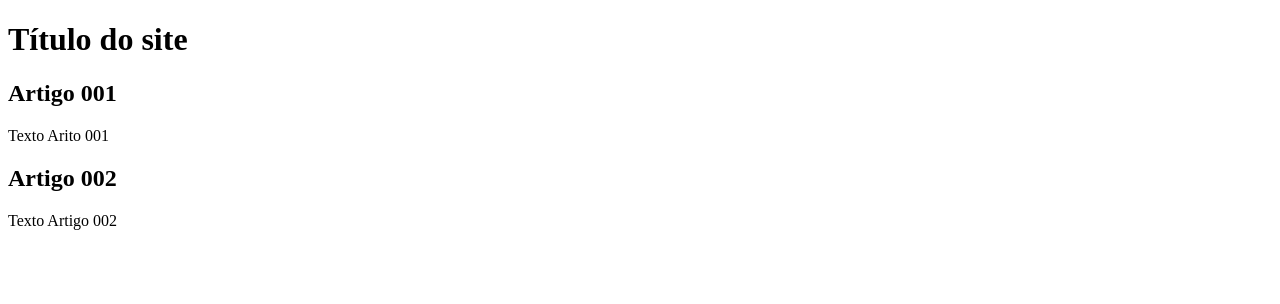
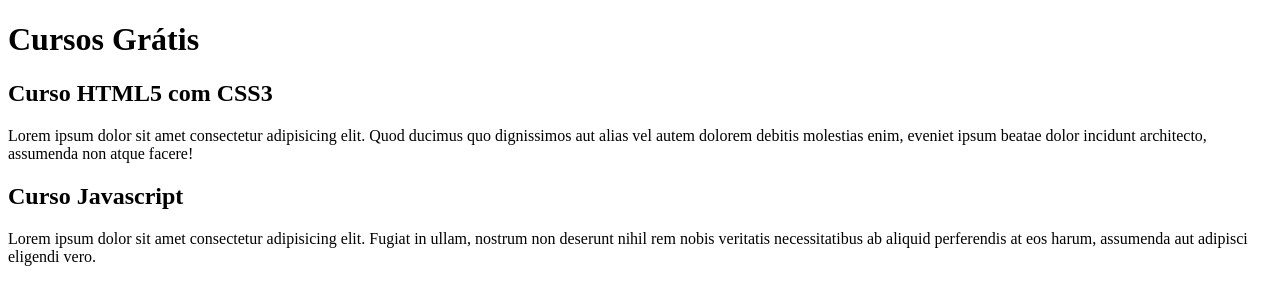
Before and after one commit to VTMarinho/projeto-sitee, a plain HTML site: page index.html in a window 1280 px wide. Drawn offline with Linux system fonts and the light colour scheme.

Commit message:
Comecei a escrever conteudo

```diff
--- a/index.html
+++ b/index.html
@@ -8,15 +8,15 @@
 <body>
     <main>
         <header>
-            <h1>Título do site</h1>
+            <h1>Cursos Grátis</h1>
         </header>
         <article>
-            <h2>Artigo 001</h2>
-            <p>Texto Arito 001</p>
+            <h2>Curso HTML5 com CSS3</h2>
+            <p>Lorem ipsum dolor sit amet consectetur adipisicing elit. Quod ducimus quo dignissimos aut alias vel autem dolorem debitis molestias enim, eveniet ipsum beatae dolor incidunt architecto, assumenda non atque facere!</p>
         </article>
         <article>
-            <h2>Artigo 002</h2>
-            <p>Texto Artigo 002</p>
+            <h2>Curso Javascript</h2>
+            <p>Lorem ipsum dolor sit amet consectetur adipisicing elit. Fugiat in ullam, nostrum non deserunt nihil rem nobis veritatis necessitatibus ab aliquid perferendis at eos harum, assumenda aut adipisci eligendi vero.</p>
         </article>
     </main>
 </body>
```
